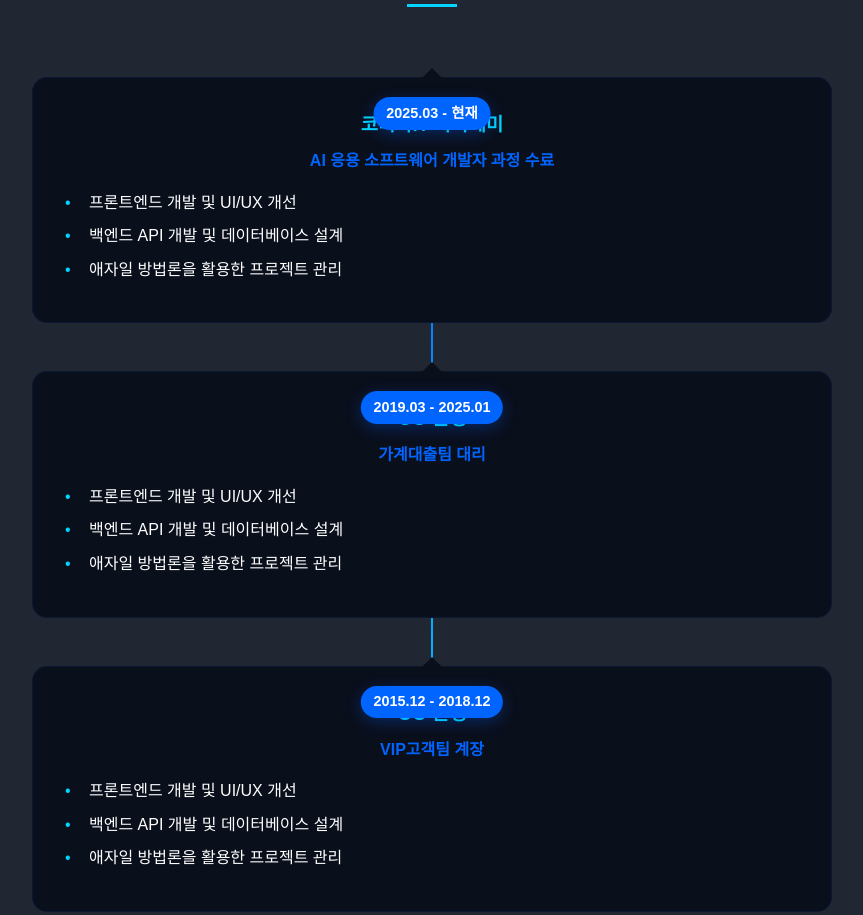
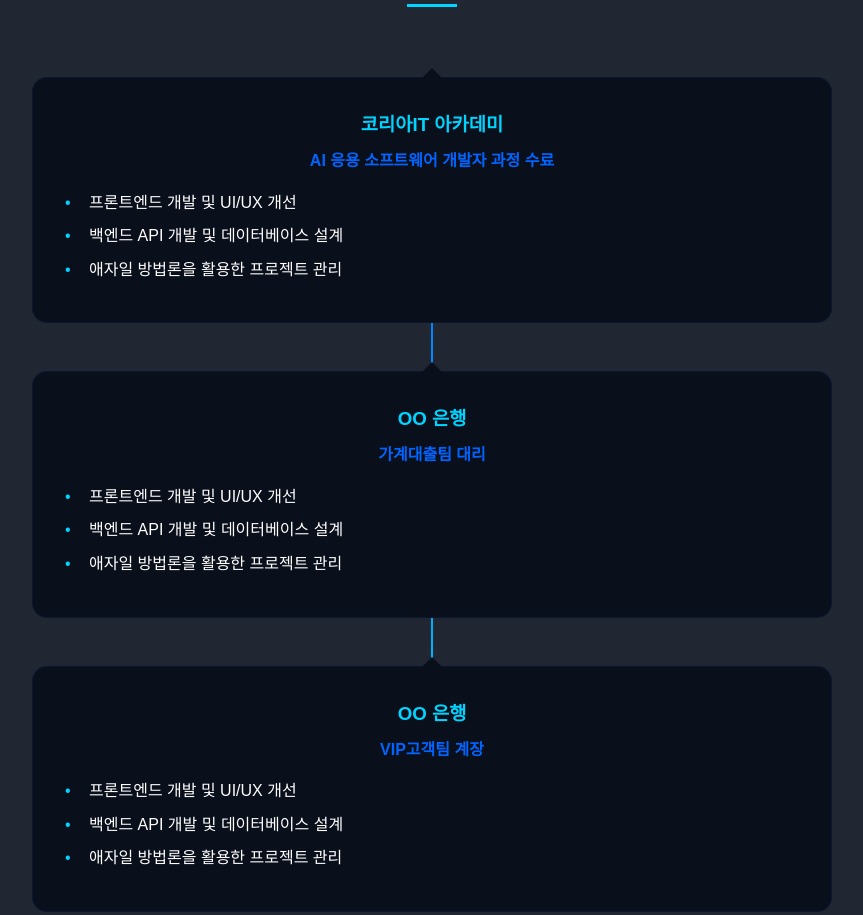
Before and after one commit to leesolbi1212/homework, a website: page index.html in a window 1280 px wide. Shown: the part 3842-4757 px from the top of the page, without its empty margins (208-1071 px from the left). Drawn offline with Linux system fonts and the light colour scheme; a web font is replaced by a local one.

Commit message:
날짜 없애기

```diff
--- a/css/style.css
+++ b/css/style.css
@@ -502,10 +502,9 @@ ul {
 
 .career__date {
   position: absolute;
-  top: 20px;
+  top: -15px;
   left: 50%;
-
-  transform: translateX(-50%);
+  transform: translateX(-40%);
   background-color: var(--color-blue);
   color: var(--color-white);
   padding: 0.3rem 0.8rem;
--- a/index.html
+++ b/index.html
@@ -330,7 +330,7 @@
           <h2 class="title">Career</h2>
           <div class="career__timeline">
             <div class="career__item">
-              <div class="career__date">2025.03 - 현재</div>
+              <!-- <div class="career__date">2025.03 - 현재</div> -->
               <div class="career__content">
                 <h3>코리아IT 아카데미</h3>
                 <h4>AI 응용 소프트웨어 개발자 과정 수료</h4>
@@ -343,7 +343,7 @@
             </div>
             <!-- 추가 경력 항목들 -->
             <div class="career__item">
-              <div class="career__date">2019.03 - 2025.01</div>
+              <!-- <div class="career__date">2019.03 - 2025.01</div> -->
               <div class="career__content">
                 <h3>OO 은행</h3>
                 <h4>가계대출팀 대리</h4>
@@ -355,7 +355,7 @@
               </div>
             </div>
             <div class="career__item">
-              <div class="career__date">2015.12 - 2018.12</div>
+              <!-- <div class="career__date">2015.12 - 2018.12</div> -->
               <div class="career__content">
                 <h3>OO 은행</h3>
                 <h4>VIP고객팀 계장</h4>
```
